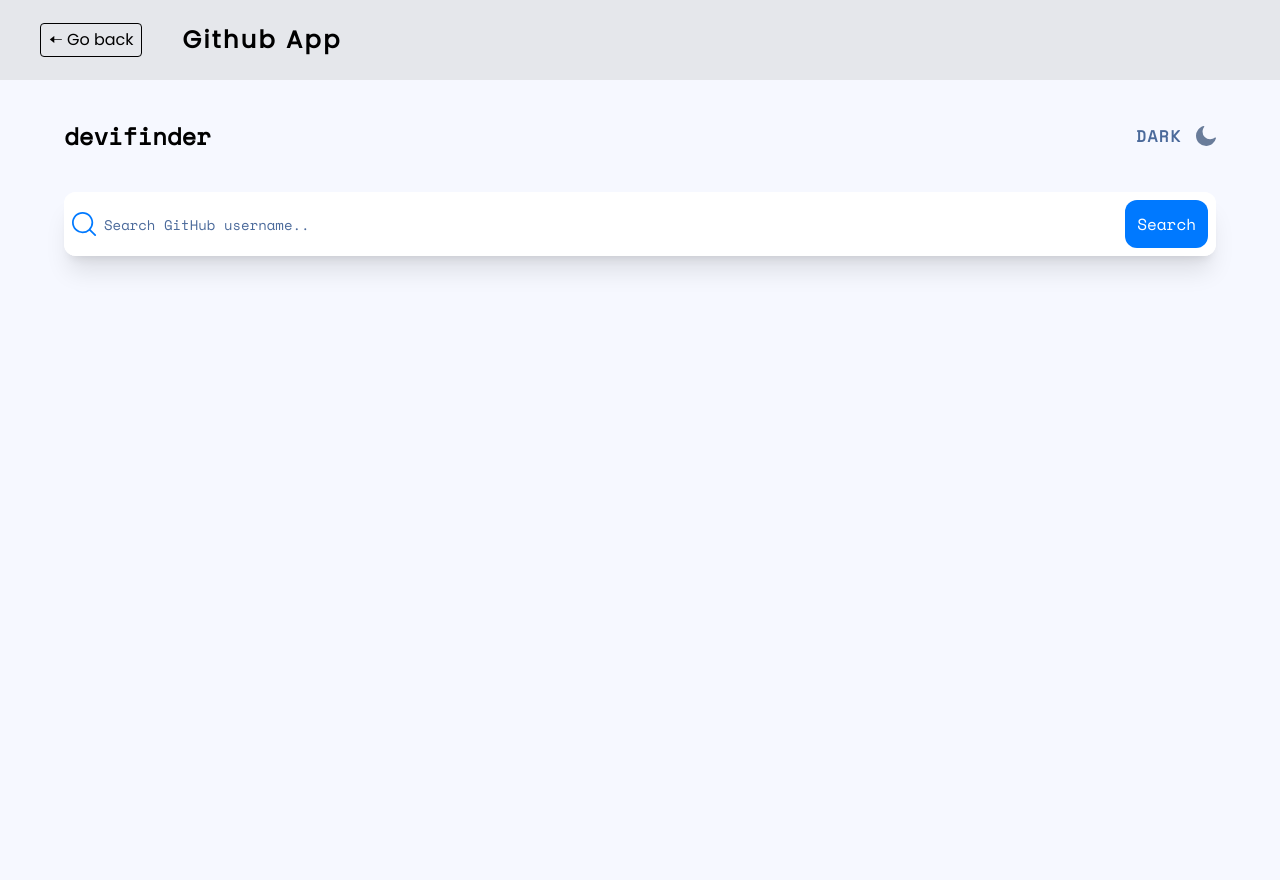
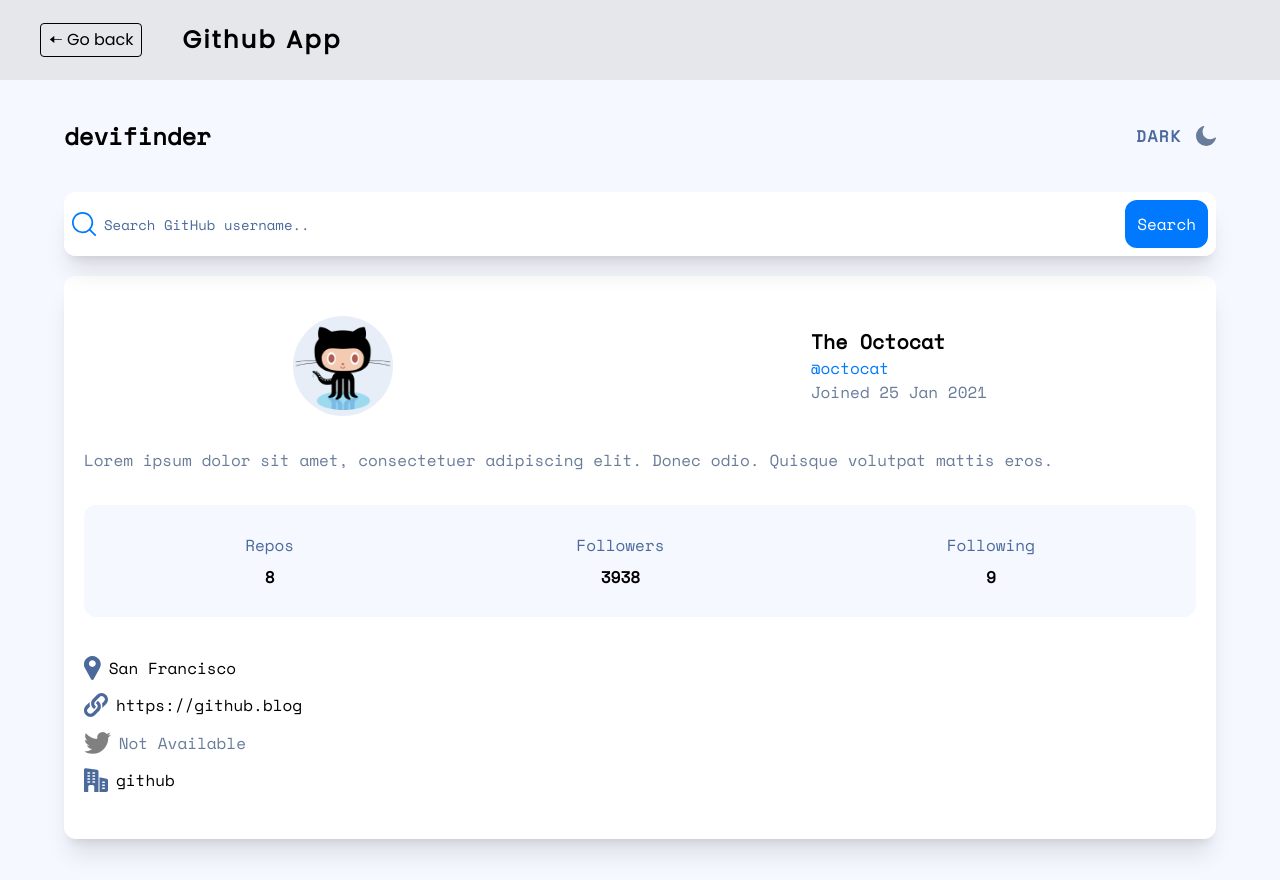
Before and after one commit to ValTM/friendly-bassoon, a React (Vite) app: page /github-user-search-app in a window 1280 px wide. Built offline with nearby package versions, Linux system fonts and the light colour scheme; the HTML template or start-up script is replaced by a standard one.

Commit message:
added Container in Github App project

```diff
--- /dev/null
+++ b/src/pages/GithubApp/Components/Container.jsx
@@ -0,0 +1,61 @@
+import React from 'react';
+import octocat from '../../../assets/github-app-img/octocat.png';
+import location from '../../../assets/github-app-img/icon-location.svg';
+import website from '../../../assets/github-app-img/icon-website.svg';
+import twiiter from '../../../assets/github-app-img/icon-twitter.svg';
+import company from '../../../assets/github-app-img/icon-company.svg';
+
+function Container() {
+  return (
+    <div className="mt-5 bg-white rounded-xl shadow-xl px-5 py-10">
+      <div className="flex items-center justify-around">
+        <img className="rounded-full w-[100px]" src={octocat} alt="" />
+        <div>
+          <h1 className="text-xl font-[900]">The Octocat</h1>
+          <p className="text-gLightBlue">@octocat</p>
+          <p className="text-gLightGray">Joined 25 Jan 2021</p>
+        </div>
+      </div>
+      <p className=" text-gLightGray mt-8 leading-[25px]">
+        Lorem ipsum dolor sit amet, consectetuer adipiscing elit. Donec odio.
+        Quisque volutpat mattis eros.
+      </p>
+      <div className="mt-8 bg-gLightLightGray px-5 py-7 rounded-xl flex justify-around ">
+        <div className="text-center">
+          <p className="text-gLightDarkBlue">Repos</p>
+          <p className="mt-2 font-[900]">8</p>
+        </div>
+        <div className=" text-center ">
+          <p className="text-gLightDarkBlue">Followers</p>
+          <p className="mt-2 font-[900]">3938</p>
+        </div>
+        <div className=" text-center ">
+          <p className="text-gLightDarkBlue">Following</p>
+          <p className="mt-2 font-[900]">9</p>
+        </div>
+      </div>
+      <div className="flex flex-col justify-around h-[150px] flex-wrap mt-8">
+        <div className="flex">
+          <img src={location} alt="" />
+          <p className="ml-2">San Francisco</p>
+        </div>
+        <div className="flex ">
+          <img src={website} alt="" />
+          <a className="ml-2" href="https://github.blog">
+            https://github.blog
+          </a>
+        </div>
+        <div className="flex">
+          <img src={twiiter} alt="" />
+          <p className="ml-2 text-gLightGray">Not Available</p>
+        </div>
+        <div className="flex">
+          <img src={company} alt="" />
+          <p className="ml-2">github</p>
+        </div>
+      </div>
+    </div>
+  );
+}
+
+export default Container;
--- a/src/pages/GithubApp/GithubApp.jsx
+++ b/src/pages/GithubApp/GithubApp.jsx
@@ -3,6 +3,7 @@
 import './GithubApp.css';
 import Navbar from './Components/Navbar';
 import SearchBar from './Components/SearchBar';
+import Container from './Components/Container';
 
 function GithubApp() {
   return (
@@ -12,6 +13,7 @@
         <div className="w-[90%] mx-auto pt-10">
           <Navbar />
           <SearchBar />
+          <Container />
         </div>
       </div>
     </div>
```
